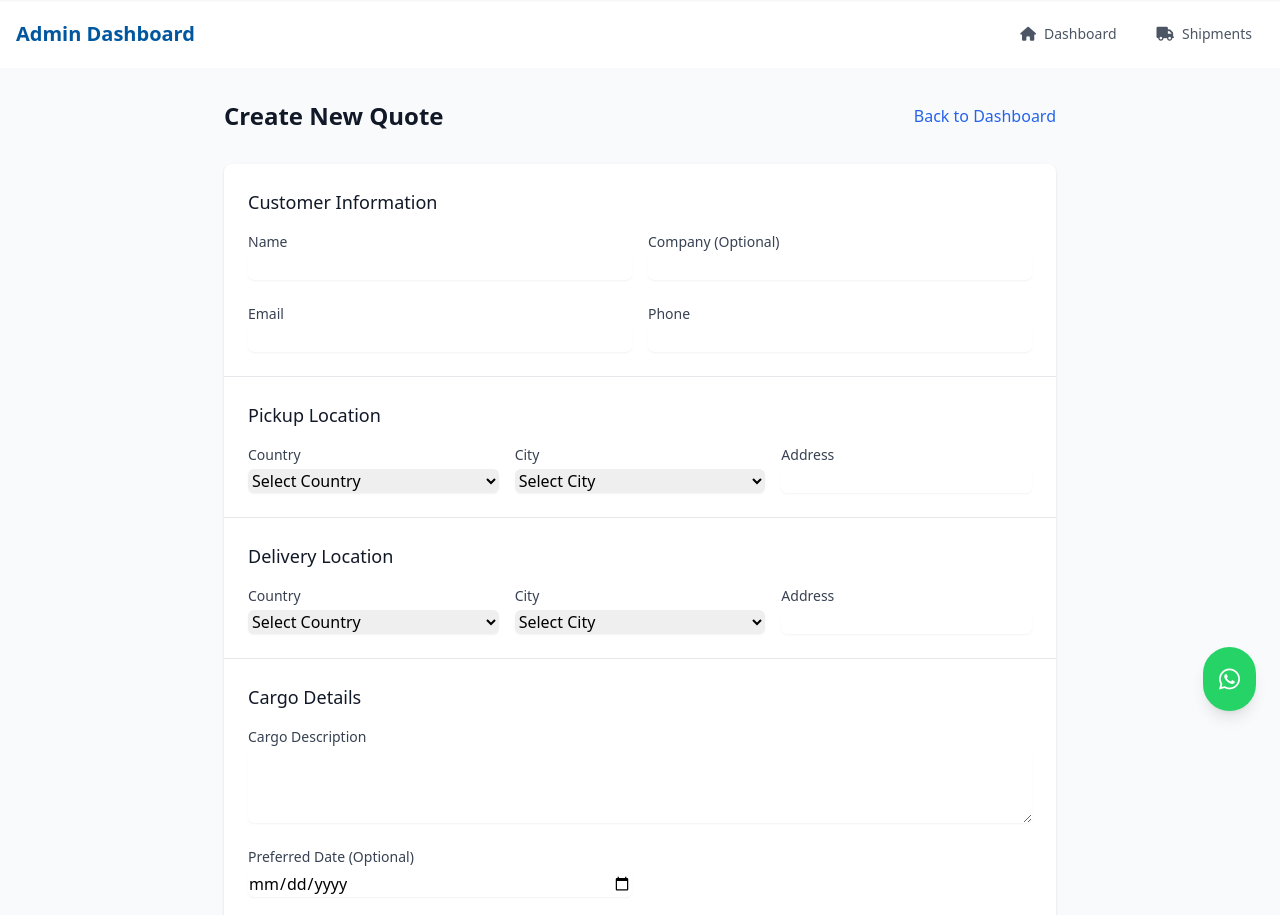
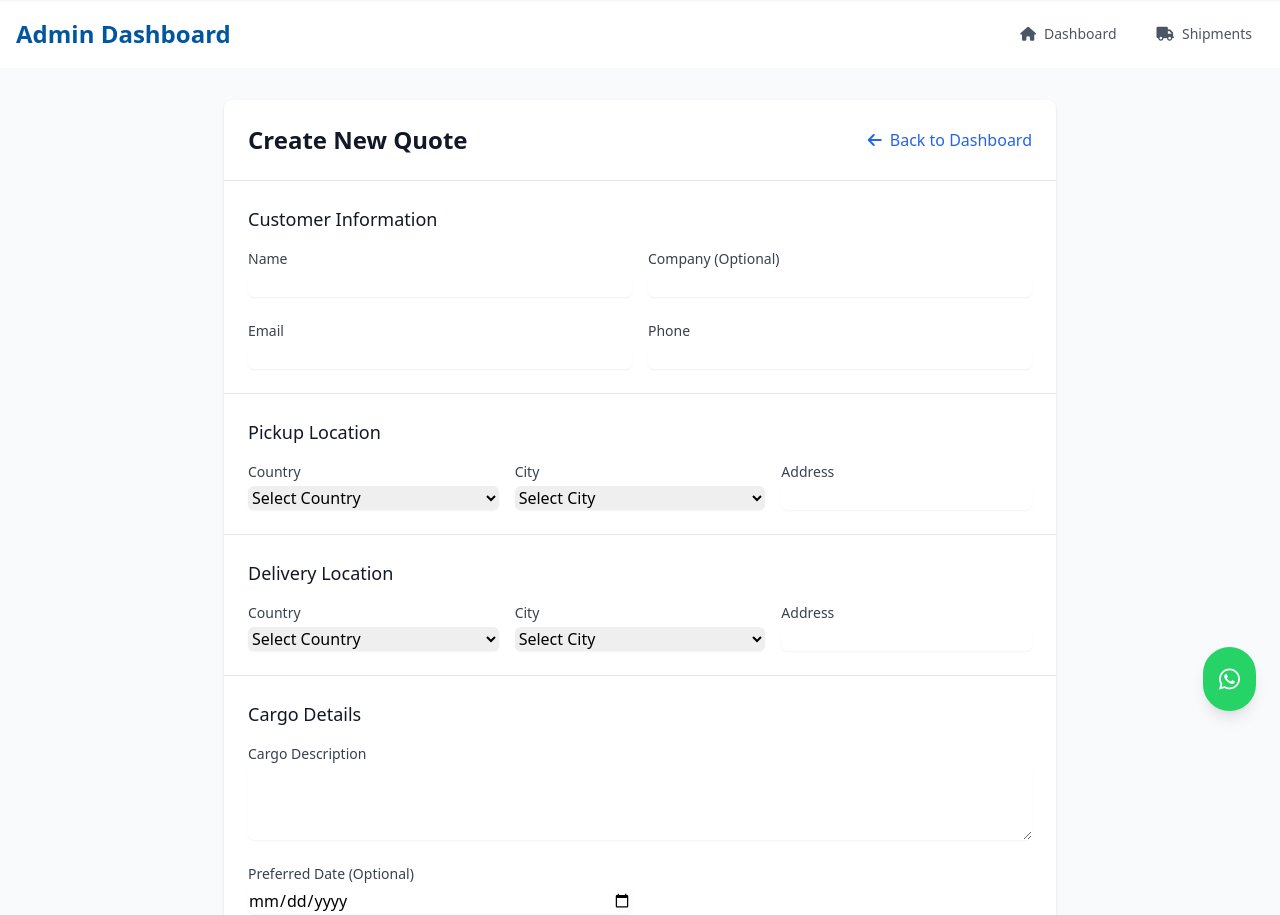
Before and after one commit to Ezana-Group/segecha-logistics, a Flask app: page /admin/new-quote in a window 1280 px wide. Shown: the part 65-980 px from the top of the page. Run offline with Flask 3, Linux system fonts and the light colour scheme; some libraries are stand-ins or nearby versions.

Commit message:
Update styling for consistency across admin interface: - Move New Quote button to navigation - Match button styles with other actions - Update form styling to match other forms - Add consistent icons and spacing

```diff
--- a/templates/admin/new_quote.html
+++ b/templates/admin/new_quote.html
@@ -40,7 +40,7 @@
 <div class="bg-white shadow">
     <div class="container mx-auto px-4">
         <div class="flex items-center justify-between py-4">
-            <span class="text-xl font-bold text-brand-primary">Admin Dashboard</span>
+            <span class="text-2xl font-bold text-brand-primary">Admin Dashboard</span>
             <nav class="flex space-x-4">
                 <a href="{{ url_for('admin_dashboard') }}"
                    class="px-3 py-2 rounded-md text-sm font-medium text-gray-600 hover:text-gray-900 hover:bg-gray-50">
@@ -57,18 +57,21 @@
 
 <div class="min-h-screen bg-gray-50 py-8">
     <div class="max-w-4xl mx-auto px-4 sm:px-6 lg:px-8">
+        <div class="bg-white rounded-lg shadow">
+            <div class="p-6 border-b">
                 <div class="flex items-center justify-between">
-            <h1 class="text-2xl font-semibold text-gray-900">Create New Quote</h1>
+                    <h2 class="text-2xl font-bold text-gray-900">Create New Quote</h2>
                     <a href="{{ url_for('admin_dashboard') }}"
                        class="text-blue-600 hover:text-blue-900">
-                Back to Dashboard
+                        <i class="fas fa-arrow-left mr-2"></i>Back to Dashboard
                     </a>
                 </div>
+            </div>
 
-        <form method="POST" class="mt-8 bg-white shadow rounded-lg divide-y divide-gray-200">
+            <form method="POST" class="divide-y divide-gray-200">
                 <!-- Customer Information -->
                 <div class="p-6">
-                <h2 class="text-lg font-medium text-gray-900 mb-4">Customer Information</h2>
+                    <h3 class="text-lg font-medium text-gray-900 mb-4">Customer Information</h3>
                     <div class="grid grid-cols-1 gap-y-6 gap-x-4 sm:grid-cols-2">
                         <div>
                             <label for="name" class="block text-sm font-medium text-gray-700">Name</label>
@@ -95,7 +98,7 @@
 
                 <!-- Pickup Location -->
                 <div class="p-6">
-                <h2 class="text-lg font-medium text-gray-900 mb-4">Pickup Location</h2>
+                    <h3 class="text-lg font-medium text-gray-900 mb-4">Pickup Location</h3>
                     <div class="grid grid-cols-1 gap-y-6 gap-x-4 sm:grid-cols-6">
                         <div class="sm:col-span-2">
                             <label for="pickup_country" class="block text-sm font-medium text-gray-700">Country</label>
@@ -126,7 +129,7 @@
 
                 <!-- Delivery Location -->
                 <div class="p-6">
-                <h2 class="text-lg font-medium text-gray-900 mb-4">Delivery Location</h2>
+                    <h3 class="text-lg font-medium text-gray-900 mb-4">Delivery Location</h3>
                     <div class="grid grid-cols-1 gap-y-6 gap-x-4 sm:grid-cols-6">
                         <div class="sm:col-span-2">
                             <label for="dropoff_country" class="block text-sm font-medium text-gray-700">Country</label>
@@ -158,7 +161,7 @@
 
                 <!-- Cargo Details -->
                 <div class="p-6">
-                <h2 class="text-lg font-medium text-gray-900 mb-4">Cargo Details</h2>
+                    <h3 class="text-lg font-medium text-gray-900 mb-4">Cargo Details</h3>
                     <div class="grid grid-cols-1 gap-y-6 gap-x-4 sm:grid-cols-6">
                         <div class="sm:col-span-6">
                             <label for="cargo_description" class="block text-sm font-medium text-gray-700">Cargo Description</label>
@@ -195,13 +198,20 @@
                 </div>
 
                 <!-- Submit Button -->
-            <div class="p-6">
+                <div class="p-6 bg-gray-50">
+                    <div class="flex justify-end space-x-3">
+                        <a href="{{ url_for('admin_dashboard') }}"
+                           class="px-4 py-2 border border-gray-300 rounded-md shadow-sm text-sm font-medium text-gray-700 bg-white hover:bg-gray-50 focus:outline-none focus:ring-2 focus:ring-offset-2 focus:ring-blue-500">
+                            Cancel
+                        </a>
                         <button type="submit"
-                        class="w-full flex justify-center py-2 px-4 border border-transparent rounded-md shadow-sm text-sm font-medium text-white bg-blue-600 hover:bg-blue-700 focus:outline-none focus:ring-2 focus:ring-offset-2 focus:ring-blue-500">
-                    Create Quote
+                                class="px-4 py-2 border border-transparent rounded-md shadow-sm text-sm font-medium text-white bg-blue-600 hover:bg-blue-700 focus:outline-none focus:ring-2 focus:ring-offset-2 focus:ring-blue-500">
+                            <i class="fas fa-save mr-2"></i>Create Quote
                         </button>
                     </div>
+                </div>
             </form>
+        </div>
     </div>
 </div>
 {% endblock %}
```
Also changed, not shown: templates/admin_dashboard.html (+8 -28 lines). Lines whose indentation alone changed are shown as unchanged.
